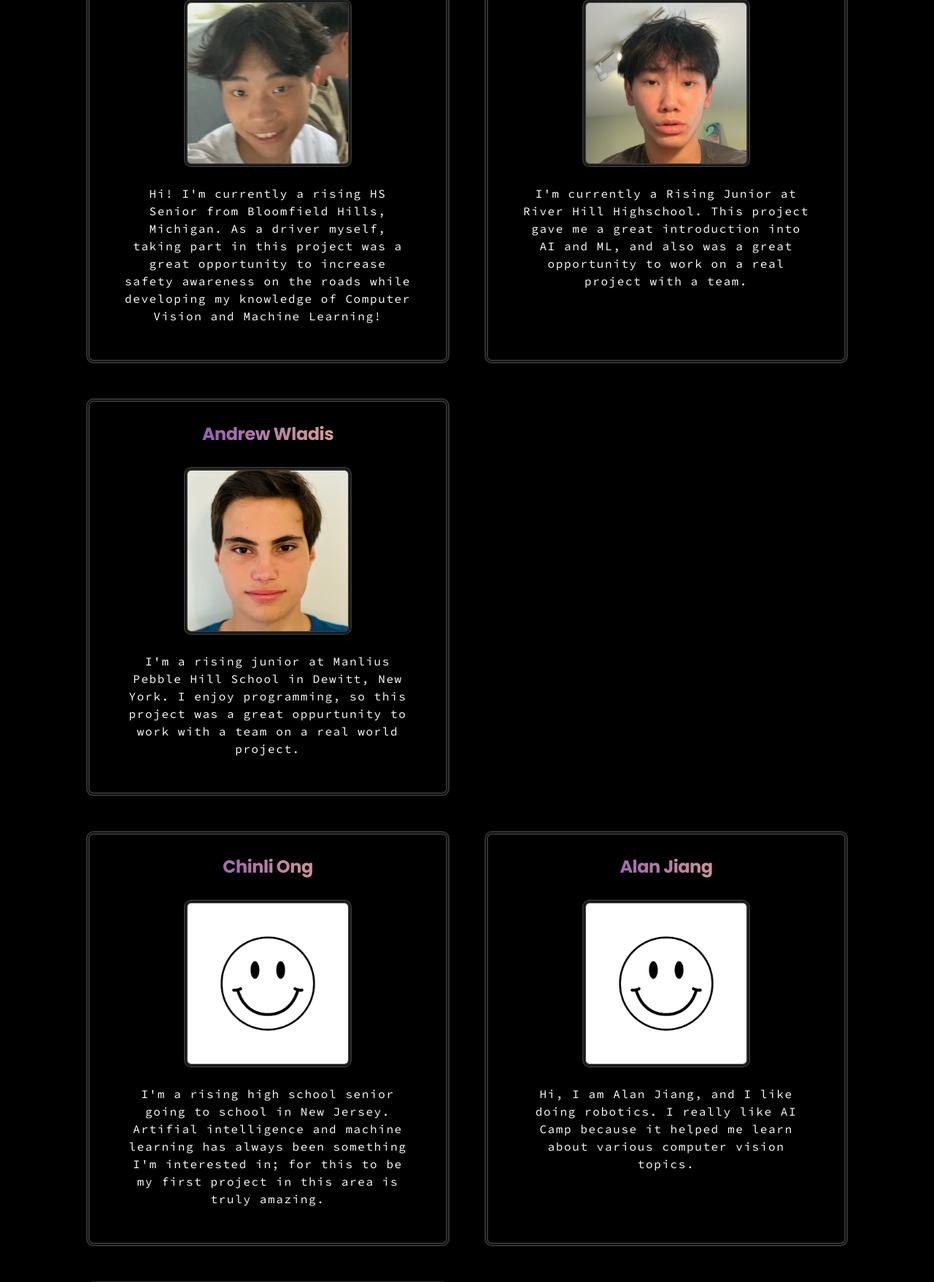
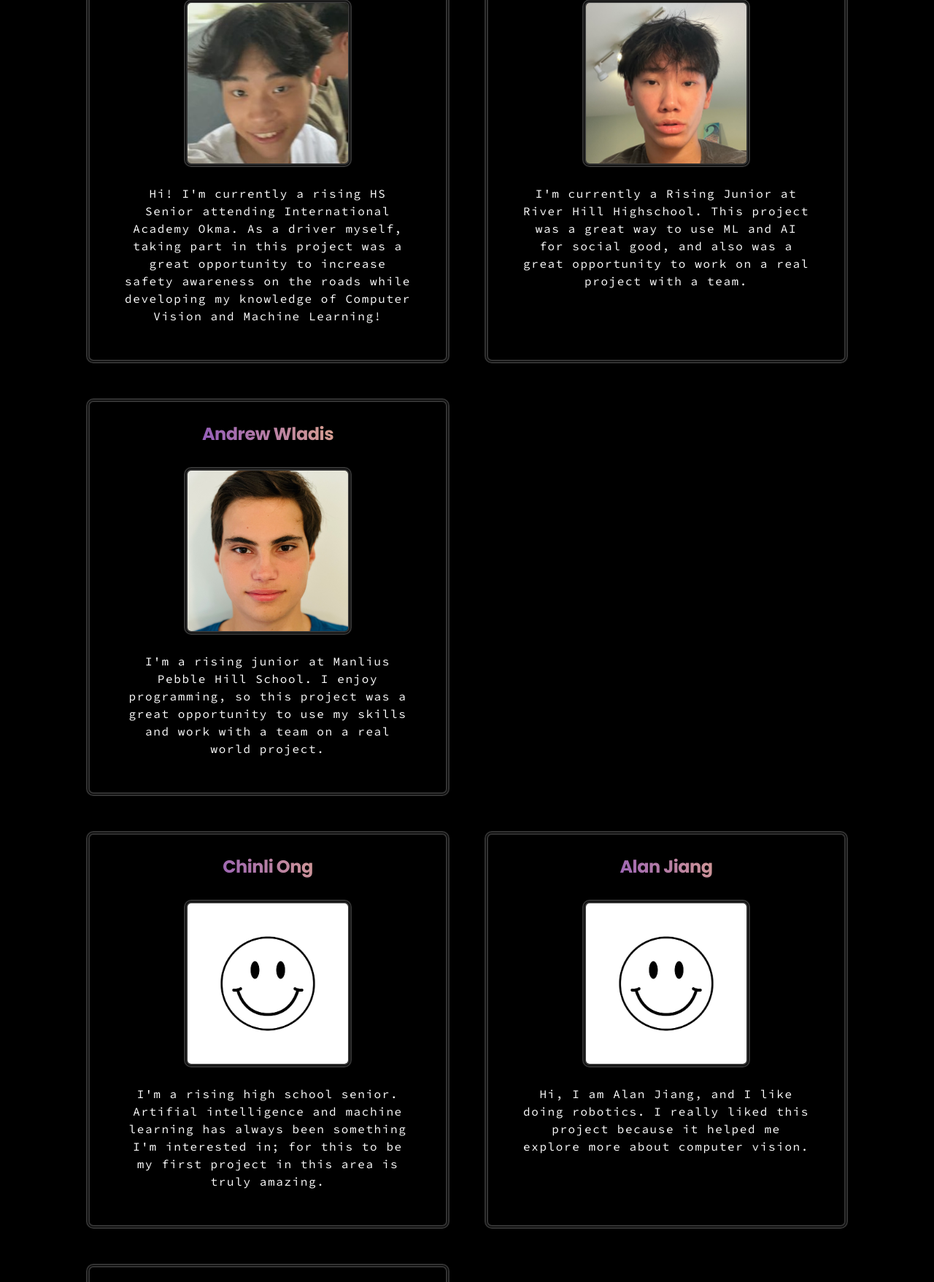
Before and after one commit to jakesong16/BEEP-BEEP, a Flask app: page /static/theteam.html in a window 1280 px wide. Shown: the part 739-2496 px from the top of the page at 73% size. Run offline with Flask 2, Linux system fonts and the light colour scheme; some libraries are stand-ins or nearby versions.

Commit message:
finalizations

```diff
--- a/static/about.html
+++ b/static/about.html
@@ -49,8 +49,7 @@
                 <div id="MyElement" class="p-4 p-lg-5 bg-light rounded-3 text-center">
                     <div class="m-4 m-lg-5">
                         <h1 class="display-5 fw-bold">Making Beep Beep AI</h1>
-                        <p class="fs-4">Here is the process we took to make Beep Beep AI, a machine learning project that performs object classification on a variety of Road Signs.
-                        <a href="https://www.youtube.com/watch?v=i8H5I_etxVM" target="_blank">This is our intro video</a>
+                        <p class="fs-4">Shown below is the process we took to make Beep Beep AI, a machine learning project that performs object classification on a variety of Road Signs.
                         </p>
                     </div>
                 </div>
@@ -98,7 +97,7 @@
       </div>
         <!-- Footer-->
         <footer class="py-5 bg-body-background">
-            <div class="container" style="background: black"><p class="m-0 text-center text-white">Copyright &copy; Charming Cherries 2023</p></div>
+            <div class="container" style="background: black"><p class="m-0 text-center text-white">Copyright &copy; Beep Beep AI 2023</p></div>
         </footer>
         <!-- Bootstrap core JS-->
         <script src="https://cdn.jsdelivr.net/npm/bootstrap@5.2.3/dist/js/bootstrap.bundle.min.js"></script>
--- a/static/contact.html
+++ b/static/contact.html
@@ -143,7 +143,7 @@
         </section>
         <!-- Footer-->
         <footer class="py-5 bg-body-background">
-            <div class="container" style="background: black"><p class="m-0 text-center text-white">Copyright &copy; Charming Cherries 2023</p></div>
+            <div class="container" style="background: black"><p class="m-0 text-center text-white">Copyright &copy; Beep Beep AI 2023</p></div>
         </footer>
         <!-- Bootstrap core JS-->
         <script src="https://cdn.jsdelivr.net/npm/bootstrap@5.2.3/dist/js/bootstrap.bundle.min.js"></script>
--- a/static/demo.html
+++ b/static/demo.html
@@ -339,7 +339,7 @@
 
         <!-- Footer -->
         <footer class="py-5 bg-body-background demofooter">
-            <div class="container" style="background: black"><p class="m-0 text-center text-white">Copyright &copy; Charming Cherries 2023</p></div>
+            <div class="container" style="background: black"><p class="m-0 text-center text-white">Copyright &copy; Beep Beep AI 2023</p></div>
         </footer>
         <!-- Bootstrap core JS-->
         <script src="https://cdn.jsdelivr.net/npm/bootstrap@5.2.3/dist/js/bootstrap.bundle.min.js"></script>
--- a/static/index.html
+++ b/static/index.html
@@ -53,7 +53,7 @@
                 <div id="MyElement" class="p-4 p-lg-5 bg-light rounded-3 text-center">
                     <div class="m-4 m-lg-5">
                         <h1 class="display-5 fw-bold">Driving Detector</h1>
-                        <p class="fs-4">Beep Beep AI is a machine learning model that is designed to recognize traffic signals in real time, on the road. It is trained on over 8,000 images to recognize a total of nine different traffic signals ranging from detours to traffic lights. Its goal? Helping improve road safety by ensuring the user doesn't miss a single stop sign. Or  other traffic signals.</p>
+                        <p class="fs-4">Beep Beep AI is a machine learning model that is designed to recognize road signs and traffic signals on the road. It is trained on over 3,000 images in order to ensure high accuracy and precision with each detection. Its goal? To improve safety on the roads by ensuring the driver doesn't miss a single stop sign or any other traffic signals. After detecting a road sign/traffic signal from the live feed camera (live demo), Beep Beep AI will return audio feedback ("stop sign ahead" for example) to the driver.</p>
                         <a class="btn btn-primary btn-lg" href="../static/index2.html">Try our Demo</a>
                     </div>
                 </div>
@@ -127,7 +127,7 @@
         </section>
         <!-- Footer-->
         <footer class="py-5 bg-body-background">
-            <div class="container" style="background: black"><p class="m-0 text-center text-white">Copyright &copy; Charming Cherries 2023</p></div>
+            <div class="container" style="background: black"><p class="m-0 text-center text-white">Copyright &copy; Beep Beep AI 2023</p></div>
         </footer>
         <!-- Bootstrap core JS-->
         <script src="https://cdn.jsdelivr.net/npm/bootstrap@5.2.3/dist/js/bootstrap.bundle.min.js"></script>
--- a/static/index2.html
+++ b/static/index2.html
@@ -85,7 +85,7 @@
     <div id="fps"></div>
 
    <footer class="py-5 bg-body-background">
-            <div class="container" style="background: black"><p class="m-0 text-center text-white">Copyright &copy; Charming Cherries 2023</p></div>
+            <div class="container" style="background: black"><p class="m-0 text-center text-white">Copyright &copy; Beep Beep AI 2023</p></div>
         </footer>
         <!-- Bootstrap core JS-->
         <script src="https://cdn.jsdelivr.net/npm/bootstrap@5.2.3/dist/js/bootstrap.bundle.min.js"></script>
--- a/static/mission.html
+++ b/static/mission.html
@@ -47,10 +47,10 @@
                 <div id="MyElement" class="p-4 p-lg-5 bg-light rounded-3 text-center">
                     <div class="m-4 m-lg-5">
                         <h1 class="display-5 fw-bold">Our Mission</h1>
-                        <p class="fs-4">Our mission is to improve road and driving safety through an AI model, enabling accurate road sign identification. Committed to preventing accidents, we provide a free application that equips vehicles with <span class="fancy-text">real-time sign object detection</span>, promoting informed and secure driving. Our focus on simplicity and effectiveness ensures seamless integration, contributing to <span class="fancy-text">a safer road environment for all</span>.</p>
+                        <p class="fs-4">Our mission is to improve driving safety on the roads through an AI model that utilizes computer vision for accurate road sign identification. Committed to preventing accidents, we provide a free application that equips vehicles with <span class="fancy-text">real-time sign object detection</span>, promoting informed and secure driving. Our focus on simplicity and effectiveness ensures seamless integration, contributing to <span class="fancy-text">a safer road environment for all</span>.</p>
         <!-- Footer-->
         <footer class="py-5 bg-body-background">
-            <div class="container" style="background: black"><p class="m-0 text-center text-white">Copyright &copy; Charming Cherries 2023</p></div>
+            <div class="container" style="background: black"><p class="m-0 text-center text-white">Copyright &copy; Beep Beep AI 2023</p></div>
         </footer>
         <!-- Bootstrap core JS-->
         <script src="https://cdn.jsdelivr.net/npm/bootstrap@5.2.3/dist/js/bootstrap.bundle.min.js"></script>
--- a/static/theteam.html
+++ b/static/theteam.html
@@ -63,7 +63,7 @@
                                 <h2 class="fs-4 fw-bold">Jake Song</h2> <!-- Name Here -->
                               <img src="pictures/jakepic.jpg"> <!-- Put your image in the "pictures" folder and link it here -->
                               <br> </br> <!-- Description of yourself. (Put after 'class="mb-0">') -->
-                                <p class="mb-0">Hi! I'm currently a rising HS Senior from Bloomfield Hills, Michigan. As a driver myself, taking part in this project was a great opportunity to increase safety awareness on the roads while developing my knowledge of Computer Vision and Machine Learning!</p>
+                                <p class="mb-0">Hi! I'm currently a rising HS Senior attending International Academy Okma. As a driver myself, taking part in this project was a great opportunity to increase safety awareness on the roads while developing my knowledge of Computer Vision and Machine Learning!</p>
                             </div>
                         </div>
                     </div>
@@ -74,7 +74,7 @@
                                 <h2 class="fs-4 fw-bold">Andy Xiong</h2> <!-- Name Here -->
                               <img src="pictures/andy_picture.jpg"> <!-- Put your image in the "pictures" folder and link it here -->
                               <br> </br> <!-- Description of yourself. (Put after 'class="mb-0">') -->
-                                <p class="mb-0">I'm currently a Rising Junior at River Hill Highschool. This project gave me a great introduction into AI and ML, and also was a great opportunity to work on a real project with a team.</p>
+                                <p class="mb-0">I'm currently a Rising Junior at River Hill Highschool. This project was a great way to use ML and AI for social good, and also was a great opportunity to work on a real project with a team.</p>
                             </div>
                         </div>
                     </div>
@@ -85,7 +85,7 @@
                                 <h2 class="fs-4 fw-bold">Andrew Wladis</h2> <!-- Name Here -->
                               <img src="pictures/andrewwladis.jpg"> <!-- Put your image in the "pictures" folder and link it here -->
                               <br> </br> <!-- Description of yourself. (Put after 'class="mb-0">') -->
-                                <p class="mb-0">I'm a rising junior at Manlius Pebble Hill School in Dewitt, New York. I enjoy programming, so this project was a great oppurtunity to work with a team on a real world project.</p>
+                                <p class="mb-0">I'm a rising junior at Manlius Pebble Hill School. I enjoy programming, so this project was a great opportunity to use my skills and work with a team on a real world project.</p>
                             </div>
                         </div>
                     </div>
@@ -99,7 +99,7 @@
                                 <h2 class="fs-4 fw-bold">Chinli Ong</h2> <!-- Name Here -->
                               <img src="pictures/exampleImg.jpg"> <!-- Put your image in the "pictures" folder and link it here -->
                               <br> </br> <!-- Description of yourself. (Put after 'class="mb-0">') -->
-                                <p class="mb-0">I'm a rising high school senior going to school in New Jersey. Artifial intelligence and machine learning has always been something I'm interested in; for this to be my first project in this area is truly amazing.</p>
+                                <p class="mb-0">I'm a rising high school senior. Artifial intelligence and machine learning has always been something I'm interested in; for this to be my first project in this area is truly amazing.</p>
                             </div>
                         </div>
                     </div>
@@ -110,7 +110,7 @@
                                 <h2 class="fs-4 fw-bold">Alan Jiang</h2> <!-- Name Here -->
                               <img src="pictures/exampleImg.jpg"> <!-- Put your image in the "pictures" folder and link it here -->
                               <br> </br> <!-- Description of yourself. (Put after 'class="mb-0">') -->
-                                <p class="mb-0">Hi, I am Alan Jiang, and I like doing robotics. I really like AI Camp because it helped me learn about various computer vision topics.</p>
+                                <p class="mb-0">Hi, I am Alan Jiang, and I like doing robotics. I really liked this project because it helped me explore more about computer vision.</p>
                             </div>
                         </div>
                     </div>
@@ -121,7 +121,7 @@
                                 <h2 class="fs-4 fw-bold">River Maddox</h2> <!-- Name Here -->
                               <img src="pictures/riverpic.jpg"> <!-- Put your image in the "pictures" folder and link it here -->
                               <br> </br> <!-- Description of yourself. (Put after 'class="mb-0">') -->
-                                <p class="mb-0">I'm a HS Senior from VT, USA. I enjoy making dumb projects in python, so this camp was a great opportunity to apply my interests to something tangable and interesting.</p>
+                                <p class="mb-0">I'm a HS Senior. I enjoy making dumb projects in python, so this project was a great opportunity to apply my interests to something tangable and interesting.</p>
                             </div>
                         </div>
                     </div>
@@ -132,7 +132,7 @@
         </section>
         <!-- Footer-->
         <footer class="py-5 bg-body-background">
-            <div class="container" style="background: black"><p class="m-0 text-center text-white">Copyright &copy; Charming Cherries 2023</p></div>
+            <div class="container" style="background: black"><p class="m-0 text-center text-white">Copyright &copy; Beep Beep AI 2023</p></div>
         </footer>
         <!-- Bootstrap core JS-->
         <script src="https://cdn.jsdelivr.net/npm/bootstrap@5.2.3/dist/js/bootstrap.bundle.min.js"></script>
```
Also changed, not shown: templates/index.html (+4 -4 lines).
